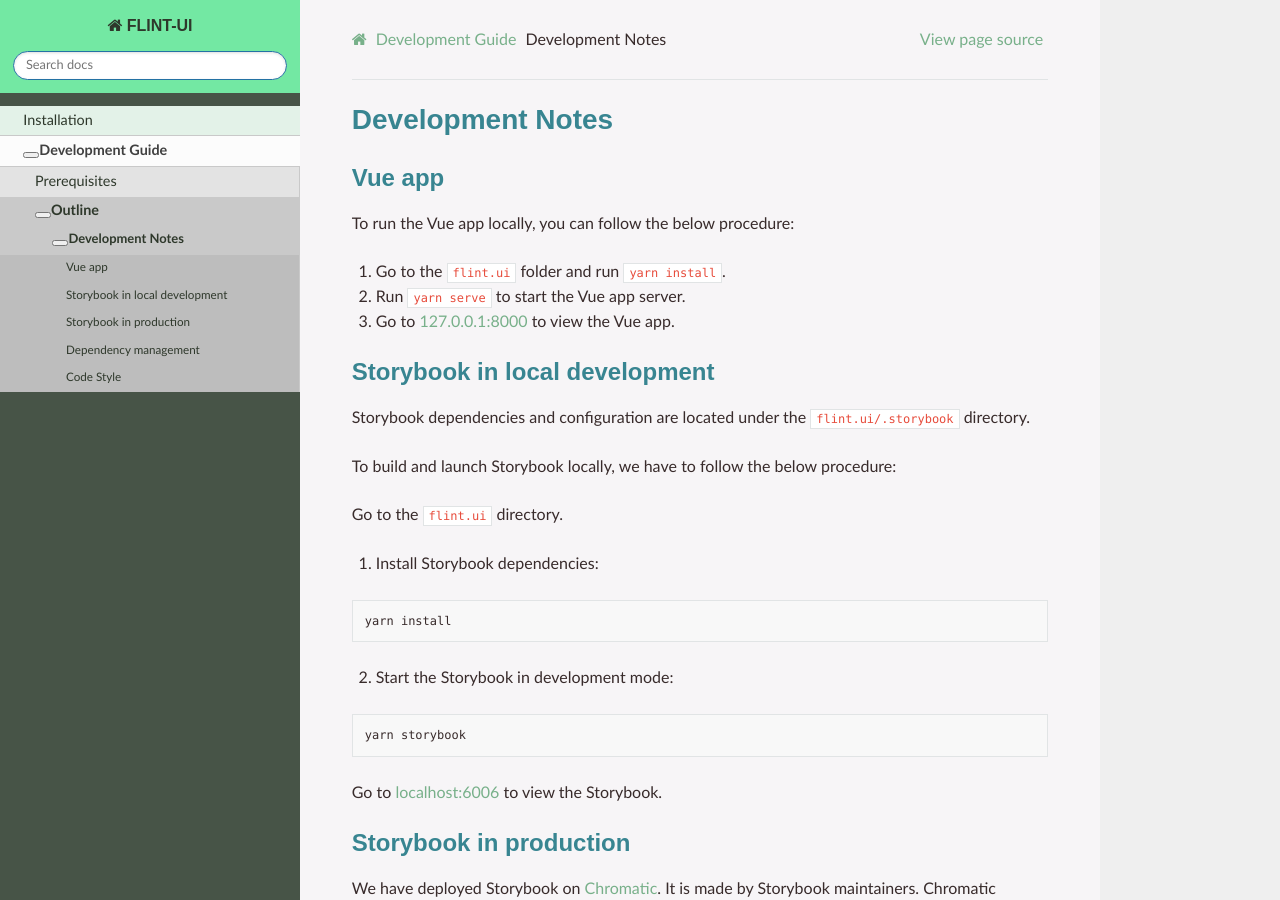
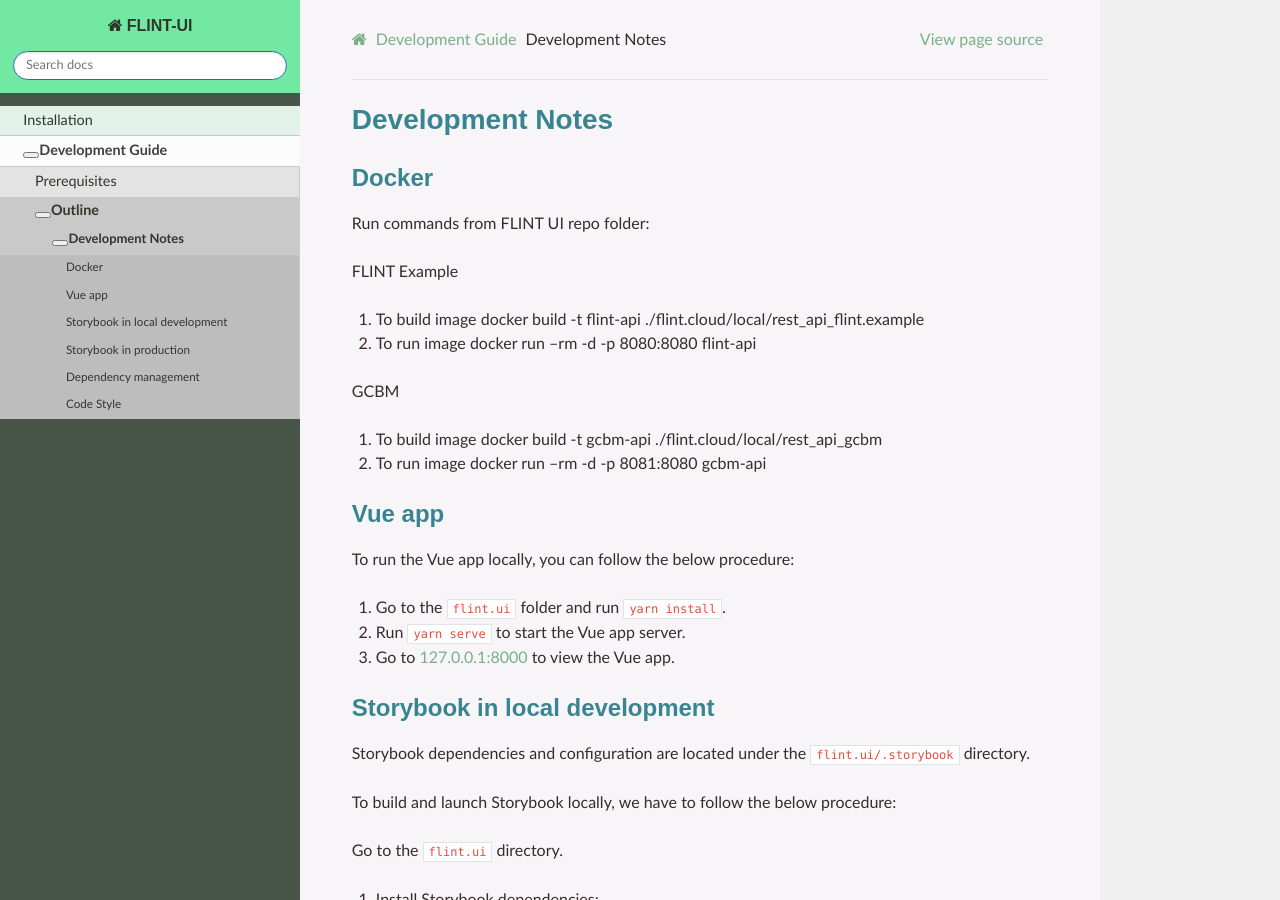
Before and after one commit to moja-global/FLINT-UI, a Sphinx documentation site: the page built from docs/DevelopmentGuide/DevelopmentNotes.rst, in a window 1280 px wide and 900 px high. Built offline with Sphinx 7.4.7 and the Read the Docs theme 2.0.0, drawn with Linux system fonts in a browser that asks for light colours.

Commit message:
Update dev notes
Signed-off-by: Rajiv Ranjan Singh <rajivperfect007@gmail.com>

```diff
--- a/docs/DevelopmentGuide/DevelopmentNotes.rst
+++ b/docs/DevelopmentGuide/DevelopmentNotes.rst
@@ -1,5 +1,25 @@
 Development Notes
 =================
+
+Docker
+------
+
+Run commands from FLINT UI repo folder:
+
+FLINT Example
+
+1. To build image
+   docker build -t flint-api ./flint.cloud/local/rest_api_flint.example
+2. To run image
+   docker run --rm -d -p 8080:8080 flint-api
+
+GCBM
+
+1. To build image
+   docker build -t gcbm-api ./flint.cloud/local/rest_api_gcbm
+2. To run image
+   docker run --rm -d -p 8081:8080 gcbm-api
+
 
 Vue app
 -------
```
